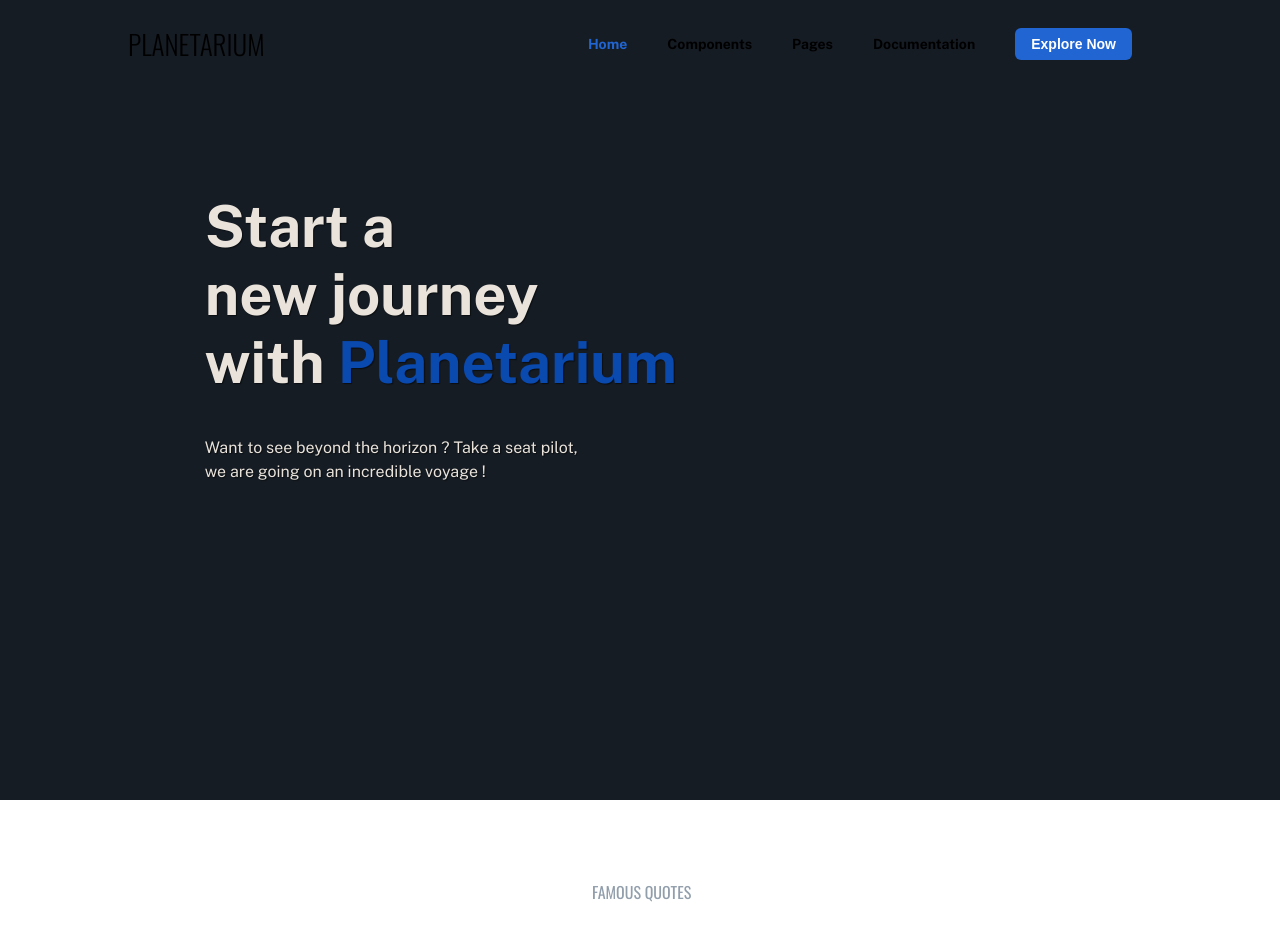
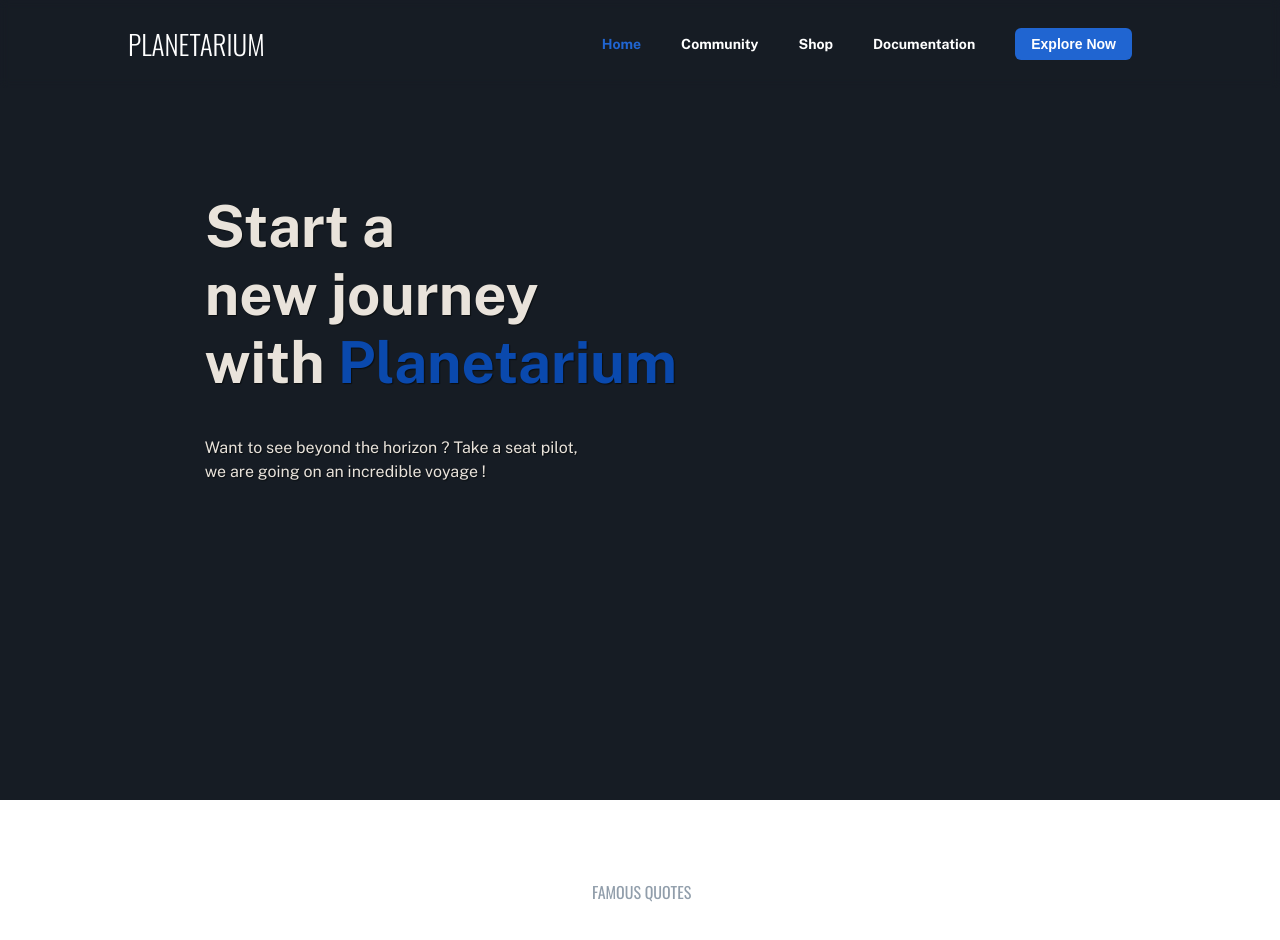
Before and after one commit to SAUBIN-Florian/planetarium, a React (Create React App) app: page / in a window 1280 px wide. Shown: the top 940 px of the page. Built offline with nearby package versions, Linux system fonts and the light colour scheme.

Commit message:
fix navbar animation

```diff
--- a/src/components/NavBar.jsx
+++ b/src/components/NavBar.jsx
@@ -1,25 +1,28 @@
-import { useRef, useState } from "react";
+import { useRef, useState, useEffect } from "react";
 import "../stylessheets/navbar.scss";
 
 export default function NavBar() {
 
   const navRef = useRef(null);
-  const [isScroll, setIsScroll] = useState(false);
+  const [offset, setOffset] = useState(0);
 
-  const handleScroll = () => {
-    let threshold = window.scrollY;
-    threshold >= 80 && setIsScroll(true);
-  }
+  useEffect(() => {
+      const onScroll = () => setOffset(window.pageYOffset);
+      window.removeEventListener('scroll', onScroll);
+      window.addEventListener('scroll', onScroll, { passive: true });
+
+      return () => window.removeEventListener('scroll', onScroll);
+  }, []);
 
 
   return (
-    <div className="navbar" onScroll={handleScroll} ref={navRef}>
+    <div className={`navbar ${offset > 80 ? "light-theme" : "dark-theme"}`} ref={navRef}>
       <div className="navbar-container">
         <h1 className="navbar-logo">PLANETARIUM</h1>
         <ul className="navbar-list">
           <li className="navbar-item navbar-active">Home</li>
-          <li className="navbar-item">Components</li>
-          <li className="navbar-item">Pages</li>
+          <li className="navbar-item">Community</li>
+          <li className="navbar-item">Shop</li>
           <li className="navbar-item">Documentation</li>
           <li className="navbar-item">
             <button className="navbar-btn">Explore Now</button>
--- a/src/stylessheets/navbar.scss
+++ b/src/stylessheets/navbar.scss
@@ -4,6 +4,7 @@
   width: 100%;
   height: 88px;
   z-index: 1000;
+  transition: all 0.2s ease-in-out;
 }
 
 .navbar-container{
```
